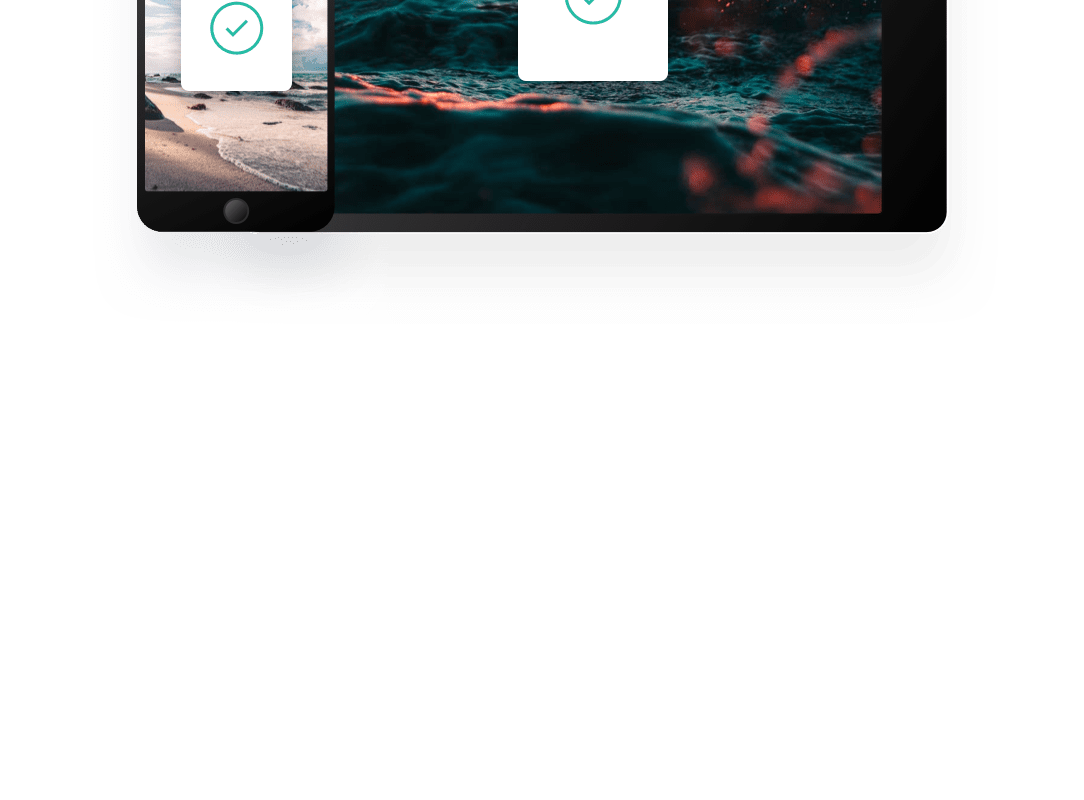
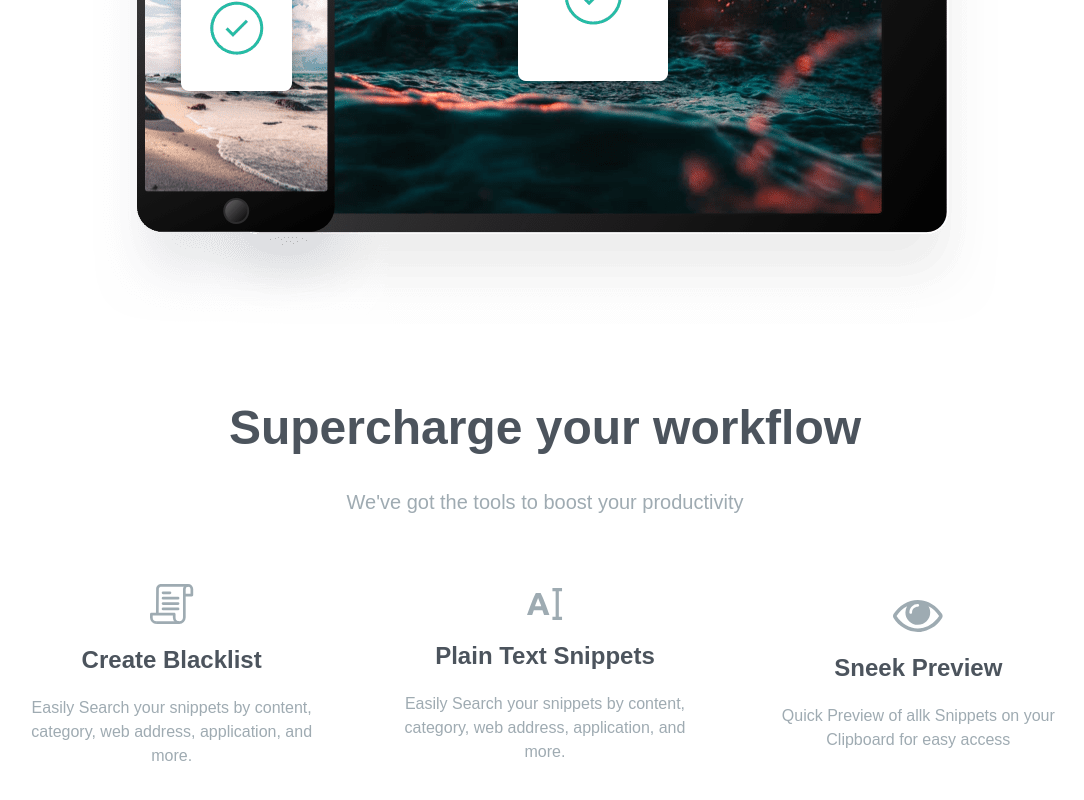
Before and after one commit to Tristverm/Clipboard, a website: page index.html in a window 1280 px wide. Shown: the part 2272-3072 px from the top of the page, without its empty margins (95-1179 px from the left). Before the commit the page ends 2676 px from the top, so only its background shows below. Drawn offline with Linux system fonts and the light colour scheme; a web font is replaced by a local one.

Commit message:
Added the Supercharge Section

```diff
--- a/index.html
+++ b/index.html
@@ -44,12 +44,10 @@
     <section id="Snippets">
       <div class="section-container my-20 px-10">
         <h3 class="">Keep track of your Snippets</h3>
-        <p
-          class="max-w-3xl mx-auto mb-24 text-xl leading-9 text-center text-grayishBlue"
-        >
-          Clipboard instantly stores any item you copy in the cloud, meaning
-          you can access your snippets immeadiately on all your devices. Our Mac
-          and iOS apps will help your organize everything
+        <p class="mb-24 section-content">
+          Clipboard instantly stores any item you copy in the cloud, meaning you
+          can access your snippets immeadiately on all your devices. Our Mac and
+          iOS apps will help your organize everything
         </p>
       </div>
     </section>
@@ -71,7 +69,7 @@
           >
             <!--Item1-->
             <div>
-              <h5 class="mb-2 text-2xl font-bold text-darkGrayishBlue">
+              <h5 class="">
                 Quick Search
               </h5>
               <p class="max-w-md text-grayishBlue">
@@ -81,7 +79,7 @@
             </div>
             <!--Item2-->
             <div>
-              <h5 class="mb-2 text-2xl font-bold text-darkGrayishBlue">
+              <h5 class="">
                 iCloud Sync
               </h5>
               <p class="max-w-md text-grayishBlue">
@@ -90,7 +88,7 @@
             </div>
             <!--Item3-->
             <div>
-              <h5 class="mb-2 text-2xl font-bold text-darkGrayishBlue">
+              <h5 class="">
                 Complete History
               </h5>
               <p class="max-w-md text-grayishBlue">
@@ -112,7 +110,45 @@
           Whether you're on the go, or at yor computer, you can acces all your
           Clipboard snippets in a few simple clicks
         </p>
-        <img src="/images/image-devices.png" alt="" class="mx-auto">
+        <img src="/images/image-devices.png" alt="" class="mx-auto" />
+      </div>
+    </section>
+    <!--Supercharge Section-->
+    <section>
+      <div class="section-container my-20">
+        <h3>Supercharge your workflow</h3>
+
+        <p class="section-content mb-16">
+          We've got the tools to boost your productivity
+        </p>
+        <!--Items Container-->
+        <div class="flex flex-col items-center justify-between space-y-16 md:flex-row md:space-y-0 md:space-x-12">
+          <!--Items 1-->
+          <div class="flex flex-col items-center space-y-5">
+            <img src="images/icon-blacklist.svg" alt="">
+            <h5>Create Blacklist</h5>
+            <p class="max-w-md text-grayishBlue">
+              Easily Search your snippets by content, category, web address,
+                application, and more.
+            </p>
+          </div>
+          <!--Items 2-->
+          <div class="flex flex-col items-center space-y-5">
+            <img src="images/icon-text.svg" alt="">
+            <h5>Plain Text Snippets</h5>
+            <p class="max-w-md text-grayishBlue">
+              Easily Search your snippets by content, category, web address,
+                application, and more.
+            </p>
+          </div>
+          <!--Items 3-->
+          <div class="flex flex-col items-center space-y-5">
+            <img src="images/icon-preview.svg" alt="">
+            <h5>Sneek Preview</h5>
+            <p class="max-w-md text-grayishBlue">
+              Quick Preview of allk Snippets on your Clipboard for easy access
+            </p>
+          </div>
       </div>
     </section>
   </body>
--- a/input.css
+++ b/input.css
@@ -19,9 +19,17 @@ body {
 .section-container{
     @apply max-w-6xl mx-auto text-center px-10
 }
+.section-content{
+    @apply max-w-3xl mx-auto text-xl leading-9 text-center text-grayishBlue
+
+}
 @layer base{
     h3 {
        @apply mb-8 text-4xl font-bold text-darkGrayishBlue md:text-5xl
+    }
+    h5 {
+        @apply mb-2 text-2xl font-bold text-darkGrayishBlue
+
     }
 }
 /* .button-container {
```
Also changed, not shown: styles/output.css.
